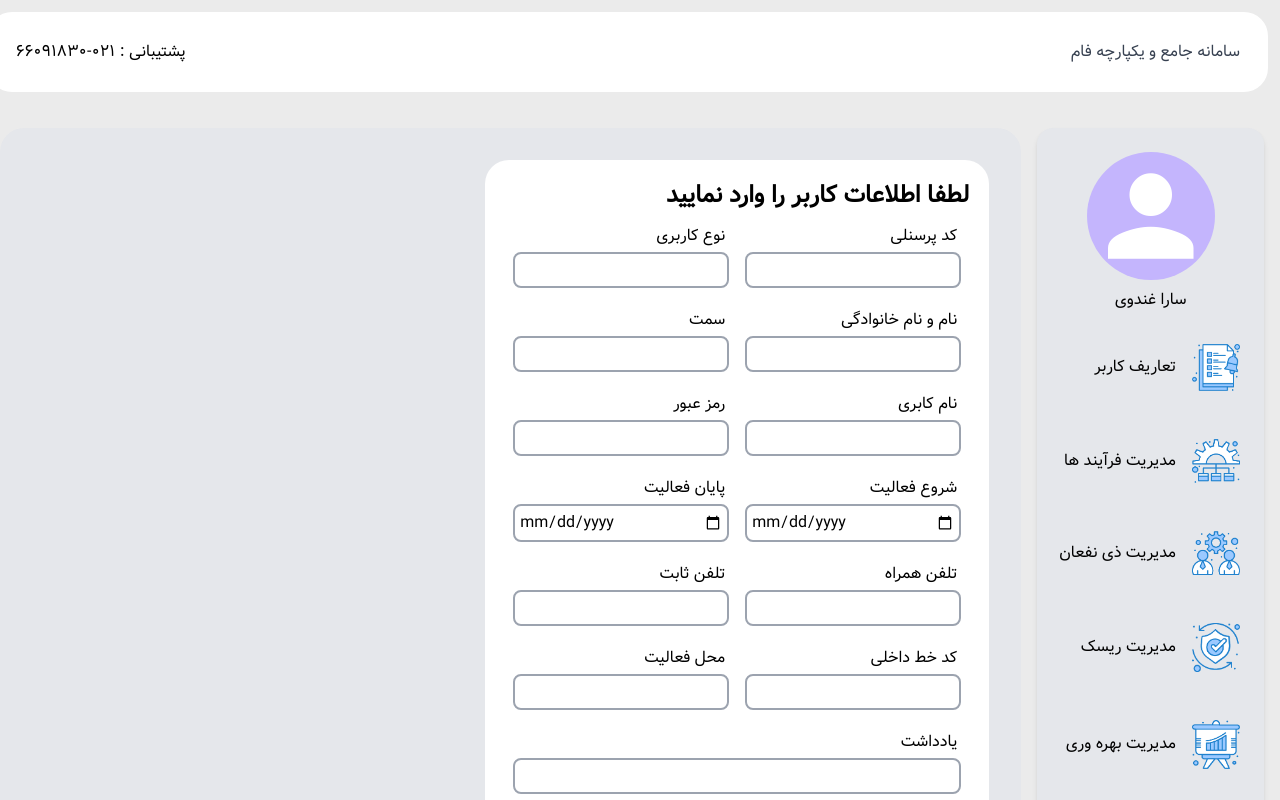
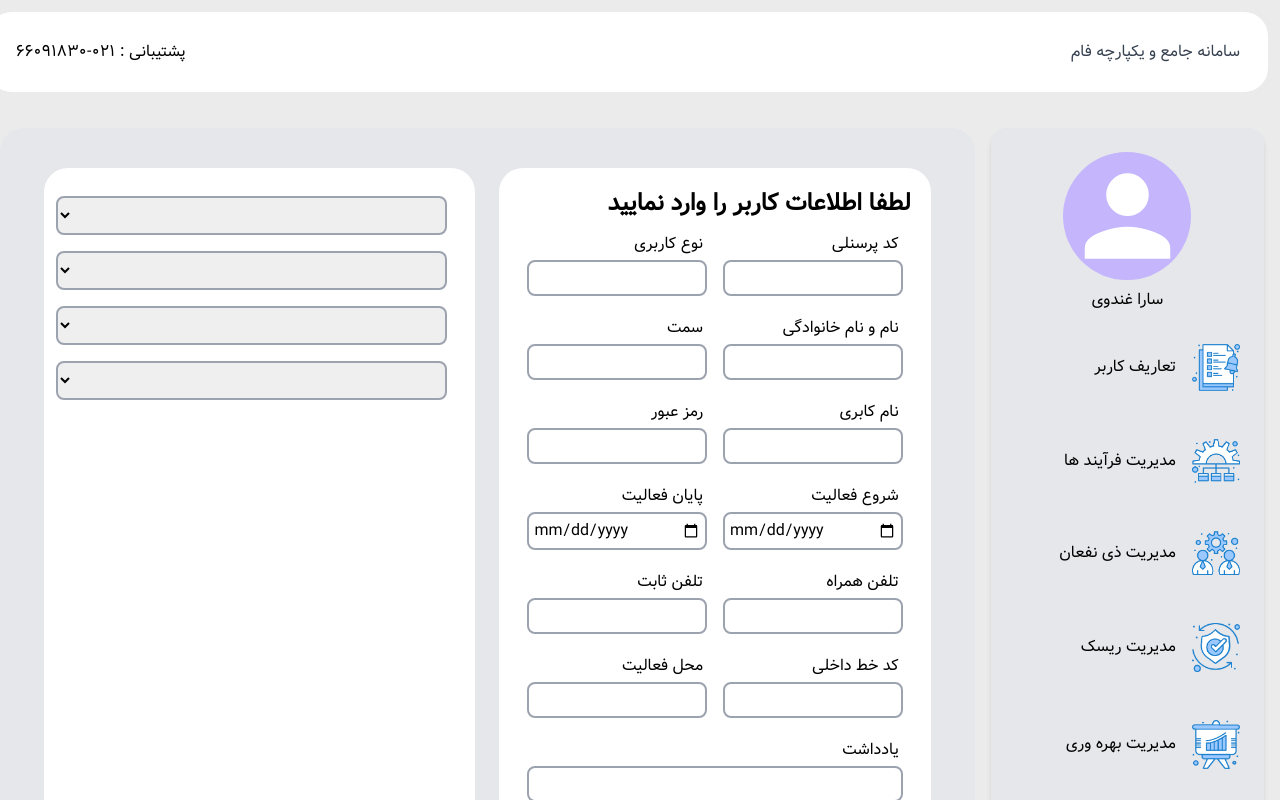
Before and after one commit to saeedtofigh/admin-pannel-vue, a Vue app: page / in a window 1280 px wide. Shown: the top 800 px of the page. Built offline with nearby package versions, Linux system fonts and the light colour scheme.

Commit message:
add option form & optionfield and complete them

```diff
--- a/src/views/FormComponent.vue
+++ b/src/views/FormComponent.vue
@@ -1,8 +1,6 @@
 <!-- FormComponent.vue -->
 <template>
-    <div class="flex bg-gray-200 p-8 w-full rounded-3xl mt-[8rem]">
-      <div class="flex flex-col md:flex-row w-full">
-        <form @submit.prevent="handleSubmit" class="bg-white p-5 rounded-3xl">
+  <form @submit.prevent="handleSubmit" class="bg-white mx-3 p-5  rounded-3xl my-2 w-full lg:w-1/2">
     <p class="text-2xl font-bold">لطفا اطلاعات کاربر را وارد نمایید</p>
     <div class="flex flex-col">
       <div class="flex-col md:flex-row flex my-2">
@@ -40,12 +38,16 @@
         >
           بازگشت
         </button>
-              <button class="bg-violet-300 text-green-950 p-1 md:w-1/2 my-2 rounded-lg mx-1 shadow-md">
+        <button
+          class="bg-violet-300 text-green-950 p-1 md:w-1/2 my-2 rounded-lg mx-1 shadow-md"
+        >
           ذخیره و ماندن
         </button>
       </div>
       <div class="text-center flex flex-col md:flex-row w-full justify-center">
-              <button class="bg-red-500 text-green-950 p-1 md:w-1/2 my-2 rounded-lg mx-1 shadow-md">
+        <button
+          class="bg-red-500 text-green-950 p-1 md:w-1/2 my-2 rounded-lg mx-1 shadow-md"
+        >
           پاک کردن
         </button>
         <button
@@ -57,12 +59,10 @@
       </div>
     </div>
   </form>
-      </div>
-    </div>
 </template>
 
 <script>
-  import InputField from './InputField.vue'; // ایمپورت کردن کامپوننت
+import InputField from "./InputField.vue"; // ایمپورت کردن کامپوننت
 
 export default {
   components: {
--- a/src/views/HomeView.vue
+++ b/src/views/HomeView.vue
@@ -1,22 +1,24 @@
 <template>
-    <div class="w-full flex flex-col  xl:flex-row ">
-        <SideBar />
-        <!-- <Content/> -->
-         <FormComponent/>
-
+  <div class="w-full flex flex-col xl:flex-row">
+    <SideBar />
+    <!-- <Content/> -->
+    <div class="flex bg-gray-200 p-8  w-full lg:w-4/5  rounded-3xl mt-[8rem]">
+      <div class="flex flex-col md:flex-row w-full justify-center">
+        <FormComponent />
+        <OptionsForm />
+      </div>
     </div>
+  </div>
 </template>
 
 <script>
 // import Content from "./Content.vue";
 import SideBar from "./SideBar.vue";
 import FormComponent from "./FormComponent.vue";
+import OptionsForm from "./OptionsForm.vue";
 export default {
-  components: { SideBar,FormComponent },
+  components: { SideBar, FormComponent, OptionsForm },
 };
 </script>
 
-
-<style>
-
-</style>
+<style></style>
--- /dev/null
+++ b/src/views/OptionField.vue
@@ -0,0 +1,17 @@
+<template>
+  <div class="flex-col flex mx-2 w-full">
+    <select
+      v-model="role"
+      class="border-2 border-gray-400 p-1 rounded-lg w-full flex-col md:flex-row flex my-2"
+    >
+      <option value="developer">web developer</option>
+      <option value="designer">web designer</option>
+    </select>
+  </div>
+</template>
+
+<script>
+export default {};
+</script>
+
+<style></style>
--- /dev/null
+++ b/src/views/OptionsForm.vue
@@ -0,0 +1,17 @@
+<template>
+  <div class="bg-white p-5 rounded-3xl w-full lg:w-1/2 mx-3 my-2">
+    <OptionField />
+    <OptionField />
+    <OptionField />
+    <OptionField />
+  </div>
+</template>
+
+<script>
+import OptionField from "./OptionField.vue";
+export default {
+  components: { OptionField },
+};
+</script>
+
+<style></style>
```
Lines whose indentation alone changed are shown as unchanged.
